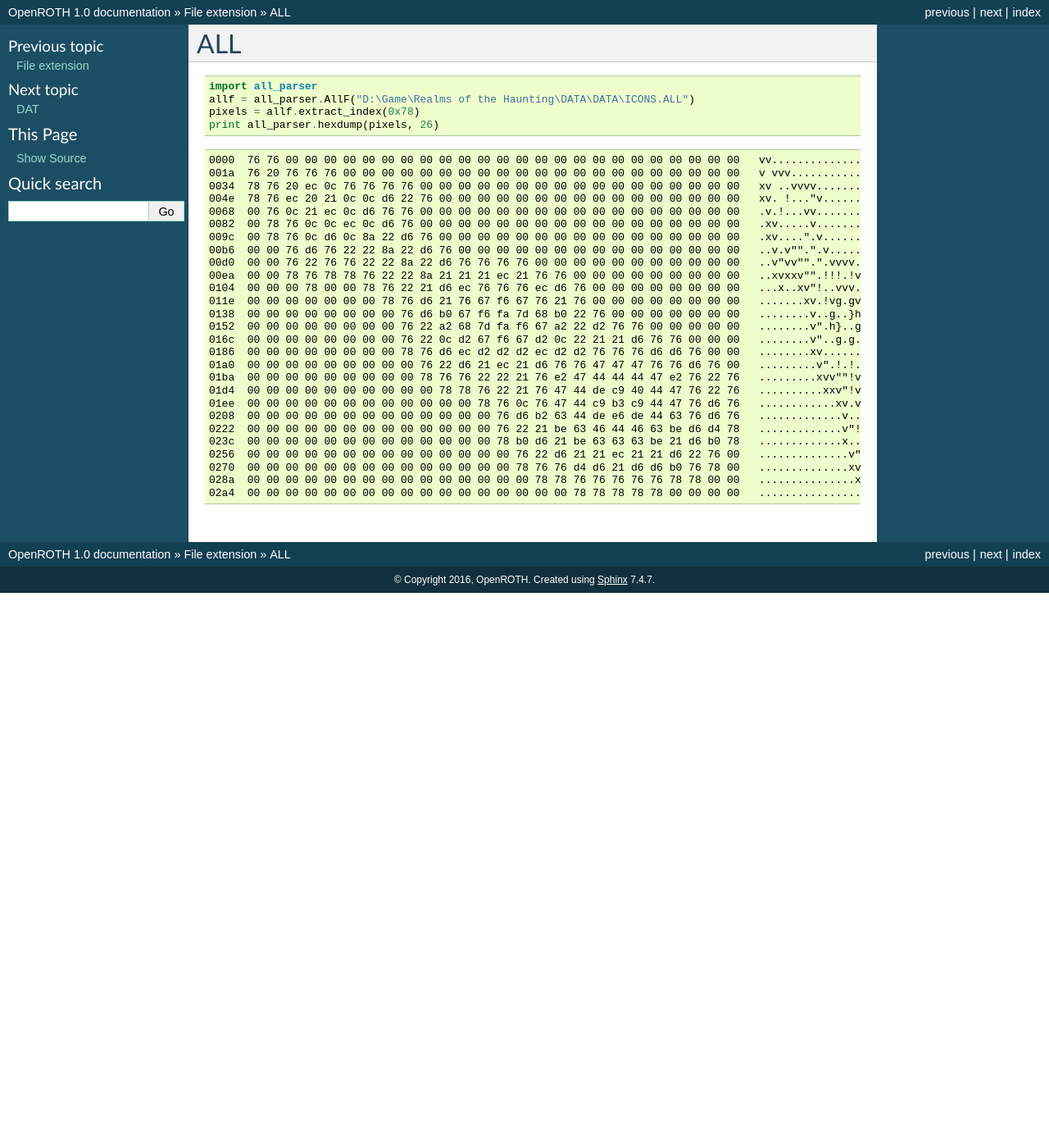
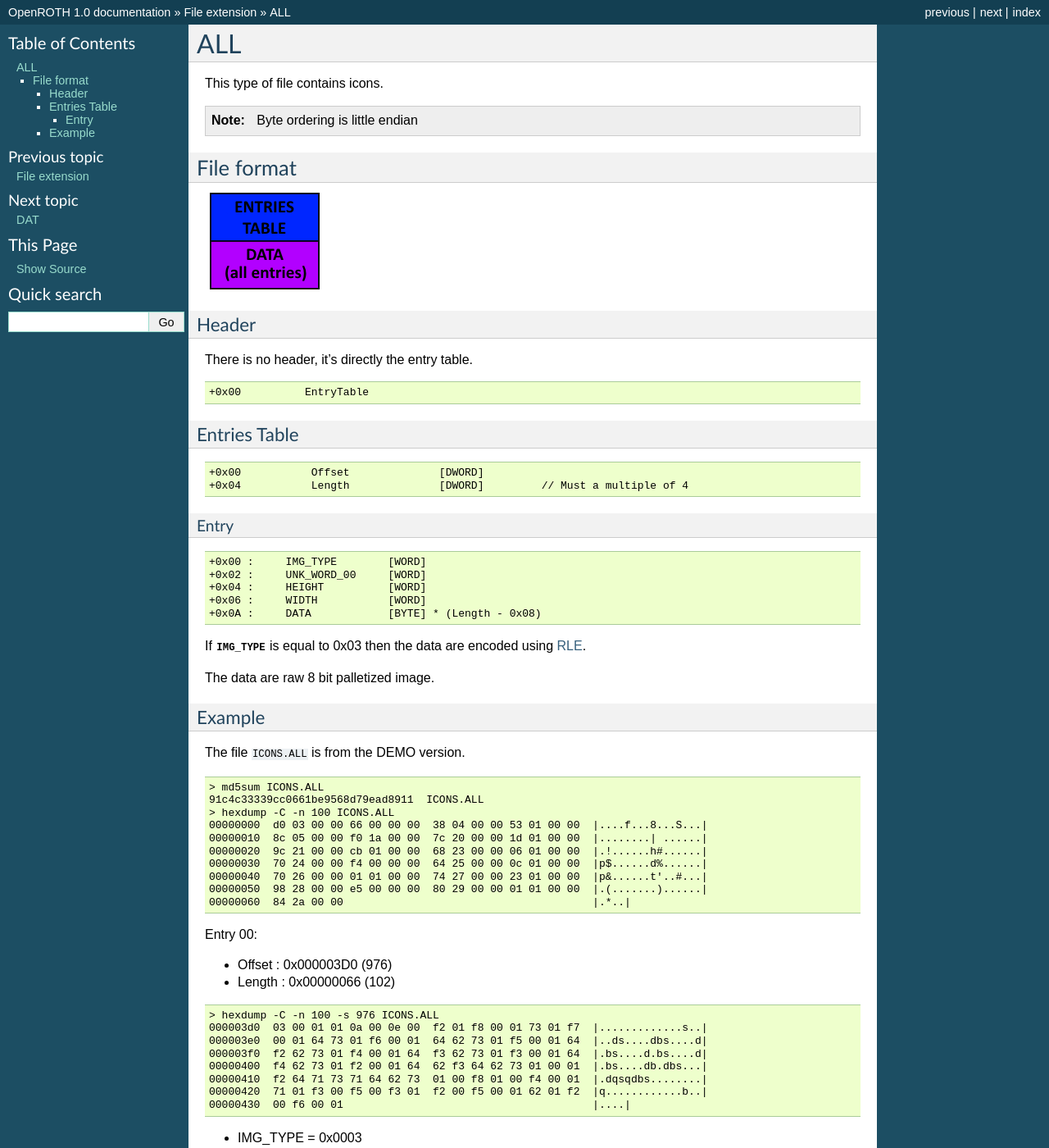
Before and after one commit to OpenROTH/docs, a Sphinx documentation site: the page built from source/file_ext/all.rst, in a window 1280 px wide and 1400 px high. Shown: the whole window at 82% size. Built offline with Sphinx 7.4.7, drawn with Linux system fonts in a browser that asks for light colours; some of the changed text lies outside the part shown.

Commit message:
add all FORMAT

```diff
--- a/source/file_ext/all.rst
+++ b/source/file_ext/all.rst
@@ -1,5 +1,90 @@
 ALL
 ===
+
+This type of file contains icons.
+
+.. note::
+
+   Byte ordering is little endian
+
+File format
+-----------
+
+.. image:: ../_static/all_format.png
+    :alt: all format
+
+Header
+^^^^^^
+
+There is no header, it's directly the entry table.
+
+.. code-block:: text
+
+    +0x00          EntryTable
+
+Entries Table
+^^^^^^^^^^^^^
+
+.. code-block:: text
+
+    +0x00           Offset              [DWORD]
+    +0x04           Length              [DWORD]         // Must a multiple of 4
+
+Entry
+"""""
+
+.. code-block:: text
+
+    +0x00 :     IMG_TYPE        [WORD]
+    +0x02 :     UNK_WORD_00     [WORD]
+    +0x04 :     HEIGHT          [WORD]
+    +0x06 :     WIDTH           [WORD]
+    +0x0A :     DATA            [BYTE] * (Length - 0x08)
+
+If :class:`IMG_TYPE` is equal to 0x03 then the data are encoded using :ref:`RLE <rle-label>`.
+
+The data are raw 8 bit palletized image.
+
+Example
+^^^^^^^
+
+The file :file:`ICONS.ALL` is from the DEMO version.
+
+.. code-block:: text
+
+    > md5sum ICONS.ALL
+    91c4c33339cc0661be9568d79ead8911  ICONS.ALL
+    > hexdump -C -n 100 ICONS.ALL
+    00000000  d0 03 00 00 66 00 00 00  38 04 00 00 53 01 00 00  |....f...8...S...|
+    00000010  8c 05 00 00 f0 1a 00 00  7c 20 00 00 1d 01 00 00  |........| ......|
+    00000020  9c 21 00 00 cb 01 00 00  68 23 00 00 06 01 00 00  |.!......h#......|
+    00000030  70 24 00 00 f4 00 00 00  64 25 00 00 0c 01 00 00  |p$......d%......|
+    00000040  70 26 00 00 01 01 00 00  74 27 00 00 23 01 00 00  |p&......t'..#...|
+    00000050  98 28 00 00 e5 00 00 00  80 29 00 00 01 01 00 00  |.(.......)......|
+    00000060  84 2a 00 00                                       |.*..|
+
+Entry 00:
+
+* Offset : 0x000003D0 (976)
+* Length : 0x00000066 (102)
+
+.. code-block:: text
+
+    > hexdump -C -n 100 -s 976 ICONS.ALL
+    000003d0  03 00 01 01 0a 00 0e 00  f2 01 f8 00 01 73 01 f7  |.............s..|
+    000003e0  00 01 64 73 01 f6 00 01  64 62 73 01 f5 00 01 64  |..ds....dbs....d|
+    000003f0  f2 62 73 01 f4 00 01 64  f3 62 73 01 f3 00 01 64  |.bs....d.bs....d|
+    00000400  f4 62 73 01 f2 00 01 64  62 f3 64 62 73 01 00 01  |.bs....db.dbs...|
+    00000410  f2 64 71 73 71 64 62 73  01 00 f8 01 00 f4 00 01  |.dqsqdbs........|
+    00000420  71 01 f3 00 f5 00 f3 01  f2 00 f5 00 01 62 01 f2  |q............b..|
+    00000430  00 f6 00 01                                       |....|
+
+* IMG_TYPE = 0x0003
+* UNK_WORD_00 = 0x0101
+* HEIGHT = 0x000A (10)
+* WIDTH = 0x000E (14)
+
+Entry 0x78:
 
 .. code-block:: python
 
```
Also changed, not shown: source/_static/all_format.png (added).
